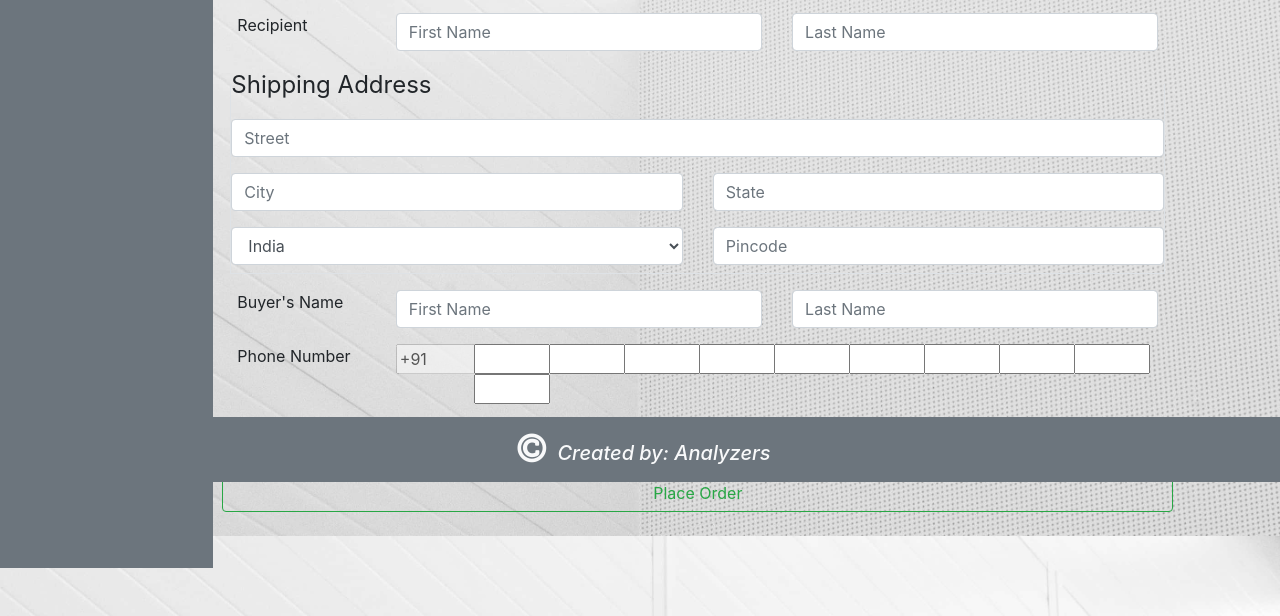
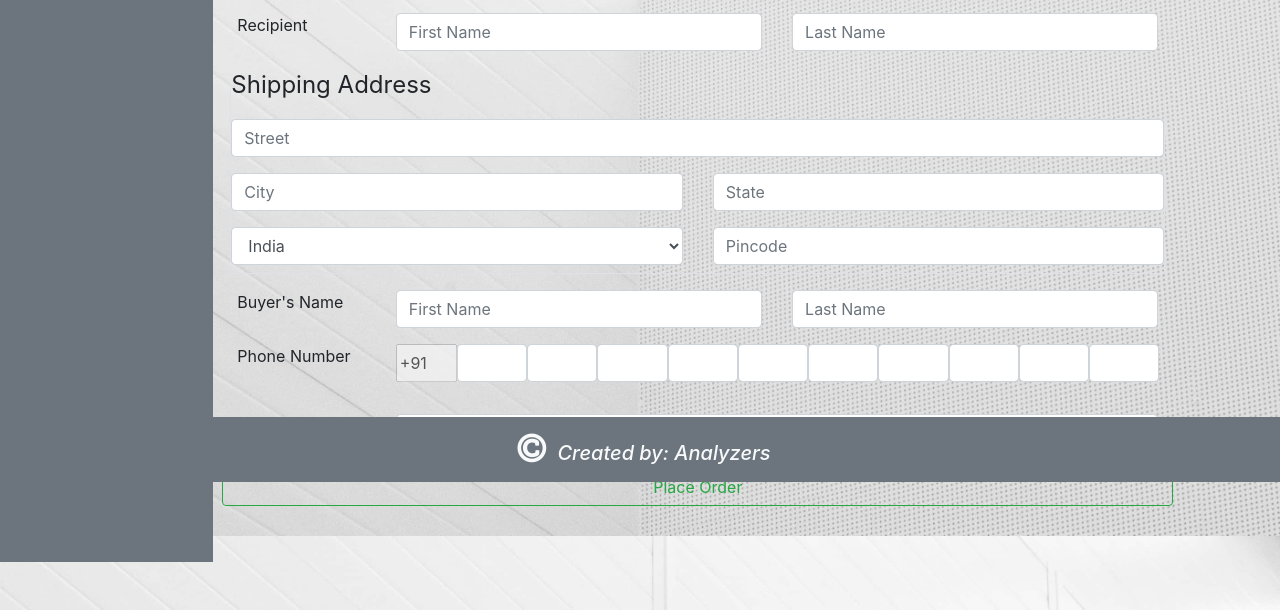
Before and after one commit to razvi786/845027-codesprint-ui-teamwork, a plain HTML site: page place_order.html in a window 1280 px wide. Shown: the part 318-934 px from the top of the page. Drawn offline with nearby package versions, Linux system fonts and the light colour scheme.

Commit message:
Code sprint 2 home updates

```diff
--- a/assets/js/script.js
+++ b/assets/js/script.js
@@ -220,6 +220,10 @@ function next(ele){
   ele.nextElementSibling.focus();
 }
 
+function last(ele){
+  document.getElementById("email").focus();
+}
+
 function validate_number(element) {
   element.addEventListener("keydown", function (evt) {
     ascii = evt.which ? evt.which : evt.keyCode
--- a/place_order.html
+++ b/place_order.html
@@ -84,7 +84,7 @@
 
           <div class="row">
 
-            <fieldset class="mx-2 my-2 w-100 border border-rounded">
+            <fieldset class="mx-2 my-2 w-100 border">
               <legend>Shipping Address</legend>
 
               <div class="row py-2">
@@ -131,20 +131,22 @@
 
           <div class="row py-2">
             <div class="col-sm-2"><label for="">Phone Number</label></div>
-            <div class="col-1"><input type="text" size="3" value="+91" disabled></div>
 
-            <div class="col input-group">
-              <input class="input-group-append" type="number" min="1" max="9"
+            <div class="col form-group">
+              <div class="input-group-prepend">
+                <input class="" type="text" size="1" value="+91" disabled>
+              <input class="form-control" type="text" min="1" max="9"
                 onkeypress="validate_number(this);next(this)" id="p1">
-              <input class="input-group-append" type="number" min="0" max="9" onkeypress="next(this)" id="p2">
-              <input class="input-group-append" type="number" min="0" max="9" onkeypress="next(this)" id="p3">
-              <input class="input-group-append" type="number" min="0" max="9" onkeypress="next(this)" id="p4">
-              <input class="input-group-append" type="number" min="0" max="9" onkeypress="next(this)" id="p5">
-              <input class="input-group-append" type="number" min="0" max="9" onkeypress="next(this)" id="p6">
-              <input class="input-group-append" type="number" min="0" max="9" onkeypress="next(this)" id="p7">
-              <input class="input-group-append" type="number" min="0" max="9" onkeypress="next(this)" id="p8">
-              <input class="input-group-append" type="number" min="0" max="9" onkeypress="next(this)" id="p9">
-              <input class="input-group-append" type="number" min="0" max="9" id="p10">
+              <input class="form-control" type="text" min="0" max="9" onkeypress="next(this)" id="p2">
+              <input class="form-control" type="text" min="0" max="9" onkeypress="next(this)" id="p3">
+              <input class="form-control" type="text" min="0" max="9" onkeypress="next(this)" id="p4">
+              <input class="form-control" type="text" min="0" max="9" onkeypress="next(this)" id="p5">
+              <input class="form-control" type="text" min="0" max="9" onkeypress="next(this)" id="p6">
+              <input class="form-control" type="text" min="0" max="9" onkeypress="next(this)" id="p7">
+              <input class="form-control" type="text" min="0" max="9" onkeypress="next(this)" id="p8">
+              <input class="form-control" type="text" min="0" max="9" onkeypress="next(this)" id="p9">
+              <input class="form-control" type="text" min="0" max="9" id="p10" onkeypress="last(this)">
+            </div>
             </div>
 
           </div>
```
